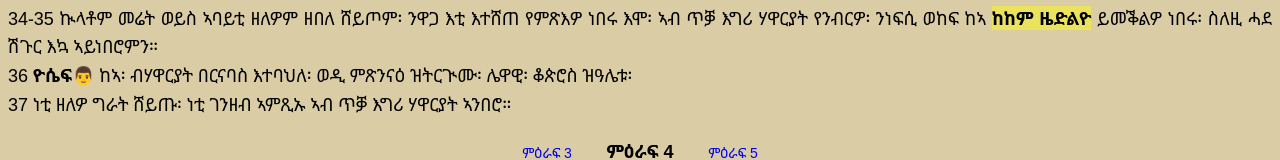
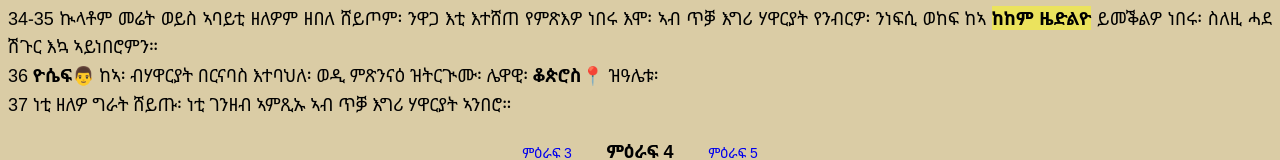
Before and after one commit to ermi-mekdi/Acts, a plain HTML site: page html/acts4.html in a window 1280 px wide. Shown: the part 1219-1379 px from the top of the page. Drawn offline with Linux system fonts and the light colour scheme.

Commit message:
map fotos toegevoeged

```diff
--- a/data/plc.js
+++ b/data/plc.js
@@ -286,6 +286,17 @@ const plc = {
       "ብዛዕባኣ ካብ ዝረኣኽዎ ሓበሬታ ኣብ map ጠውቑ።",
     ],
   },
+  cyprus: {
+    name1: "ቆጵሮስ ",
+    nameE1: "Cyprus",
+    nameM1: " ",
+    name2: " ",
+    nameE2: " ",
+    nameM2: " ",
+    vers: [""],
+    gMap: "../assets/acts1.jpg",
+    info: [""],
+  },
   end: {
     name1: " ",
     nameE1: " ",
--- a/html/acts4.html
+++ b/html/acts4.html
@@ -87,7 +87,7 @@
       ነበረ። <br />
       34-35 ኲላቶም መሬት ወይስ ኣባይቲ ዘለዎም ዘበለ ሸይጦም፡ ንዋጋ እቲ እተሸጠ የምጽእዎ ነበሩ እሞ፡ ኣብ ጥቓ እግሪ
       ሃዋርያት የንብርዎ፡ ንነፍሲ ወከፍ ከኣ  <span class="hy">ከከም ዜድልዮ</span> ይመቕልዎ ነበሩ፡ ስለዚ ሓደ ሽጉር እኳ ኣይነበሮምን። <br />
-      36 <strong onclick="displayPerson(person.joses)">ዮሴፍ&#128104;</strong> ከኣ፡ ብሃዋርያት በርናባስ እተባህለ፡ ወዲ ምጽንናዕ ዝትርጒሙ፡ ሌዋዊ፡ ቆጵሮስ ዝዓሌቱ፡ <br />
+      36 <strong onclick="displayPerson(person.joses)">ዮሴፍ&#128104;</strong> ከኣ፡ ብሃዋርያት በርናባስ እተባህለ፡ ወዲ ምጽንናዕ ዝትርጒሙ፡ ሌዋዊ፡ <strong onclick="disPlc(plc.cyprus)" >ቆጵሮስ📍</strong> ዝዓሌቱ፡ <br />
       37 ነቲ ዘለዎ ግራት ሸይጡ፡ ነቲ ገንዘብ ኣምጺኡ ኣብ ጥቓ እግሪ ሃዋርያት ኣንበሮ።
      </p>
      <div class="topnav">
```
Also changed, not shown: assets/acts1.jpg (added), assets/actsIsrael.jpg (added), assets/actsTurk.jpg (added), assets/actsitagrkturk.jpg (added).
